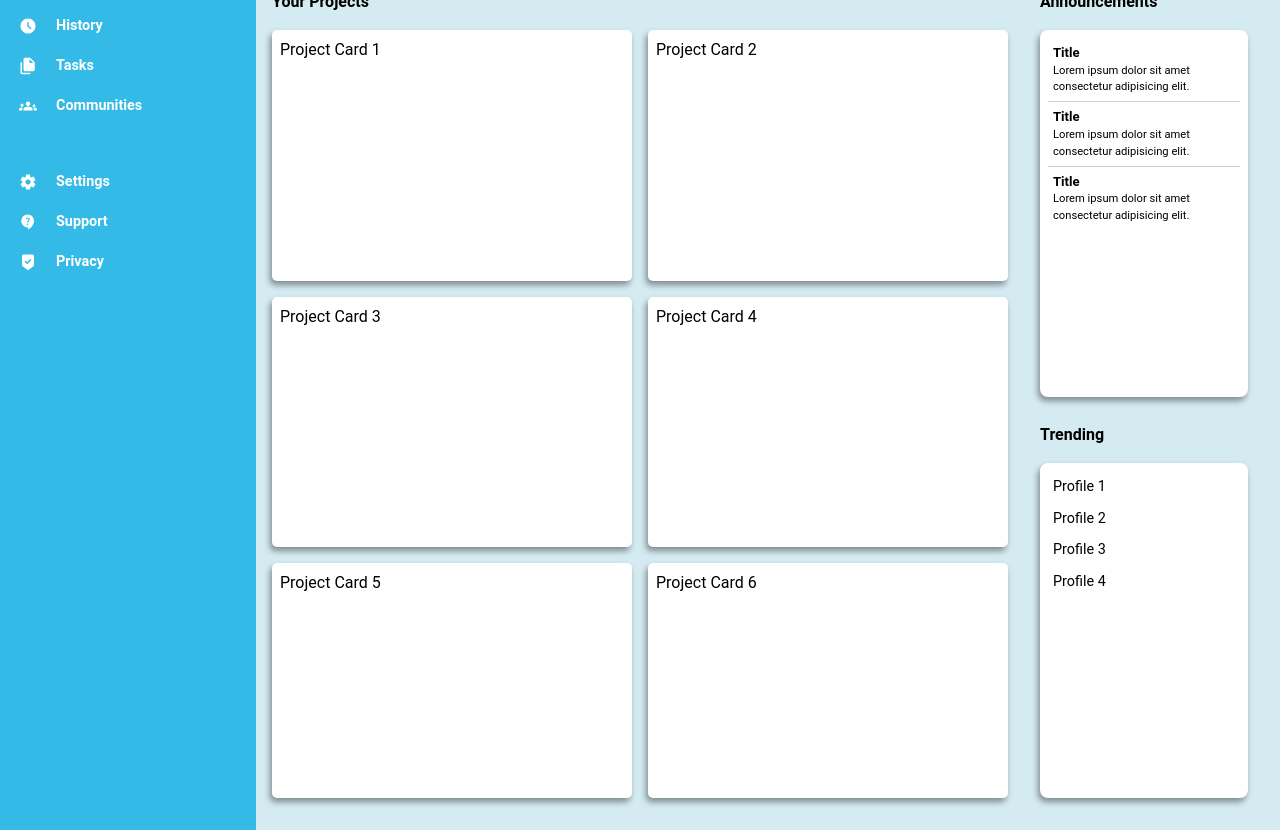
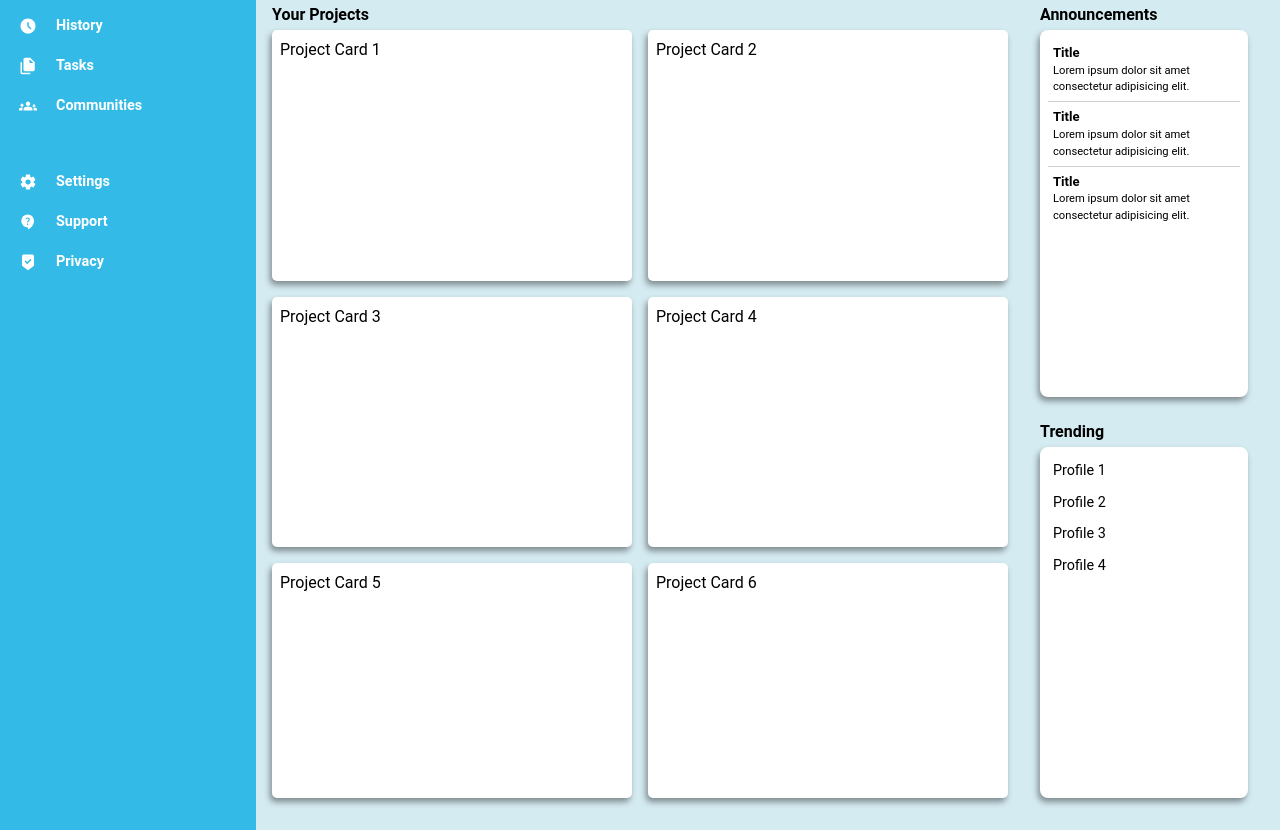
Before and after one commit to BGNS42/admin-dashboard, a plain HTML site: page index.html in a window 1280 px wide. Shown: the part 210-1040 px from the top of the page. Drawn offline with Linux system fonts and the light colour scheme.

Commit message:
few minor layout changes

```diff
--- a/style.css
+++ b/style.css
@@ -71,6 +71,8 @@ h1, h2, h3, h4, h5, h6 {
 
     --right-menu-fz-s: clamp(10%, 3vw, .7rem);
     --right-menu-fz-m: clamp(10%, 3vw, .9rem);
+
+    --title-margin-bottom: -.8rem;
 }
 
 body {
@@ -265,7 +267,9 @@ li .icon {
 .article .title {
     grid-row: 1;
     grid-column: 1 / -1;
-    align-self: end;
+    /* align-self: end; */
+
+    margin-bottom: var(--title-margin-bottom);
 }
 
 .article > div {
@@ -301,7 +305,6 @@ li .icon {
 }
 
 #trending.menu {
-  padding-top: 1rem;
   padding-bottom: 1rem;
 }
 
@@ -329,4 +332,6 @@ li .icon {
 [class="title"] {
   font-size: 1rem;
   align-self: end;
+
+  margin-bottom: var(--title-margin-bottom);
 }
```
